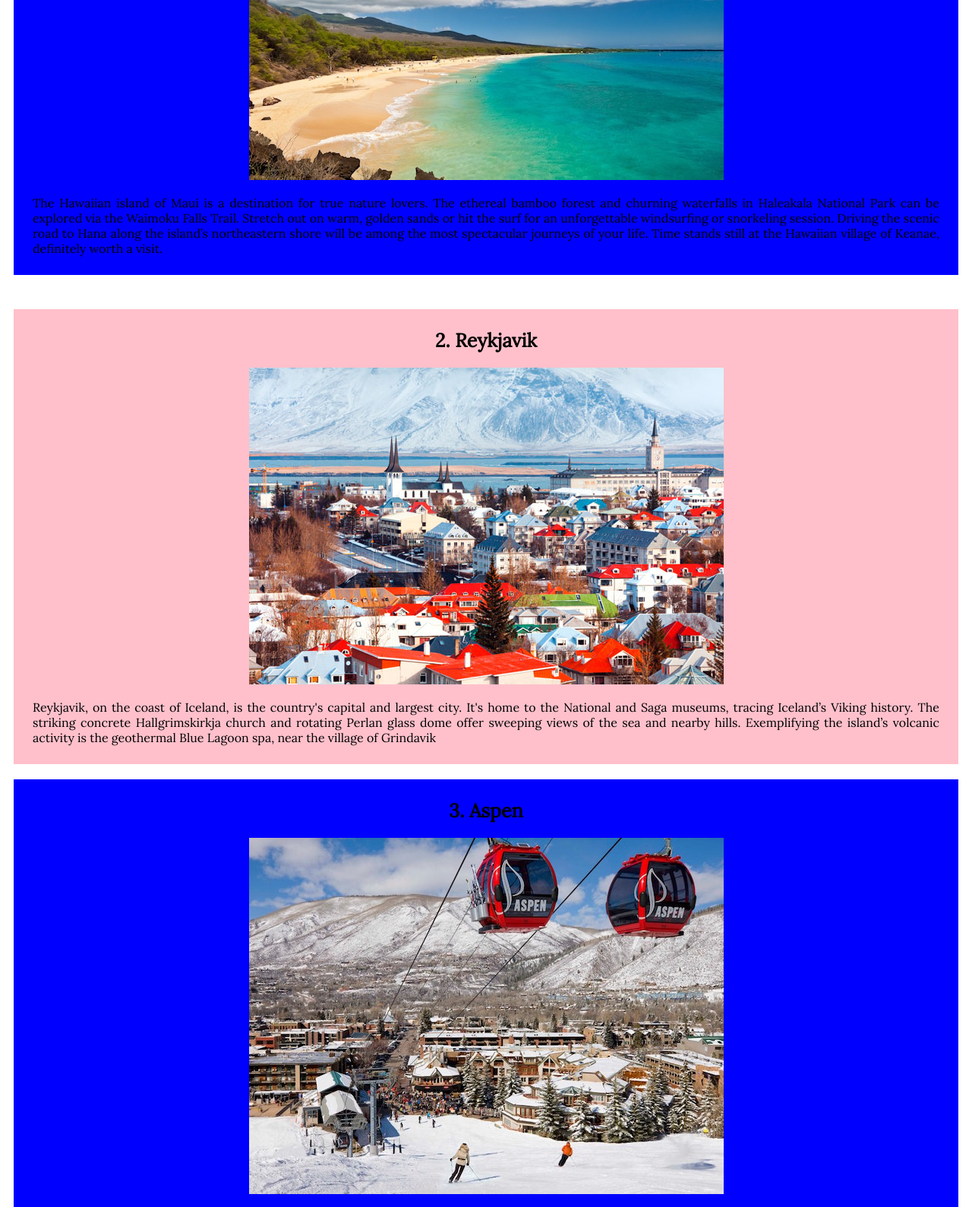
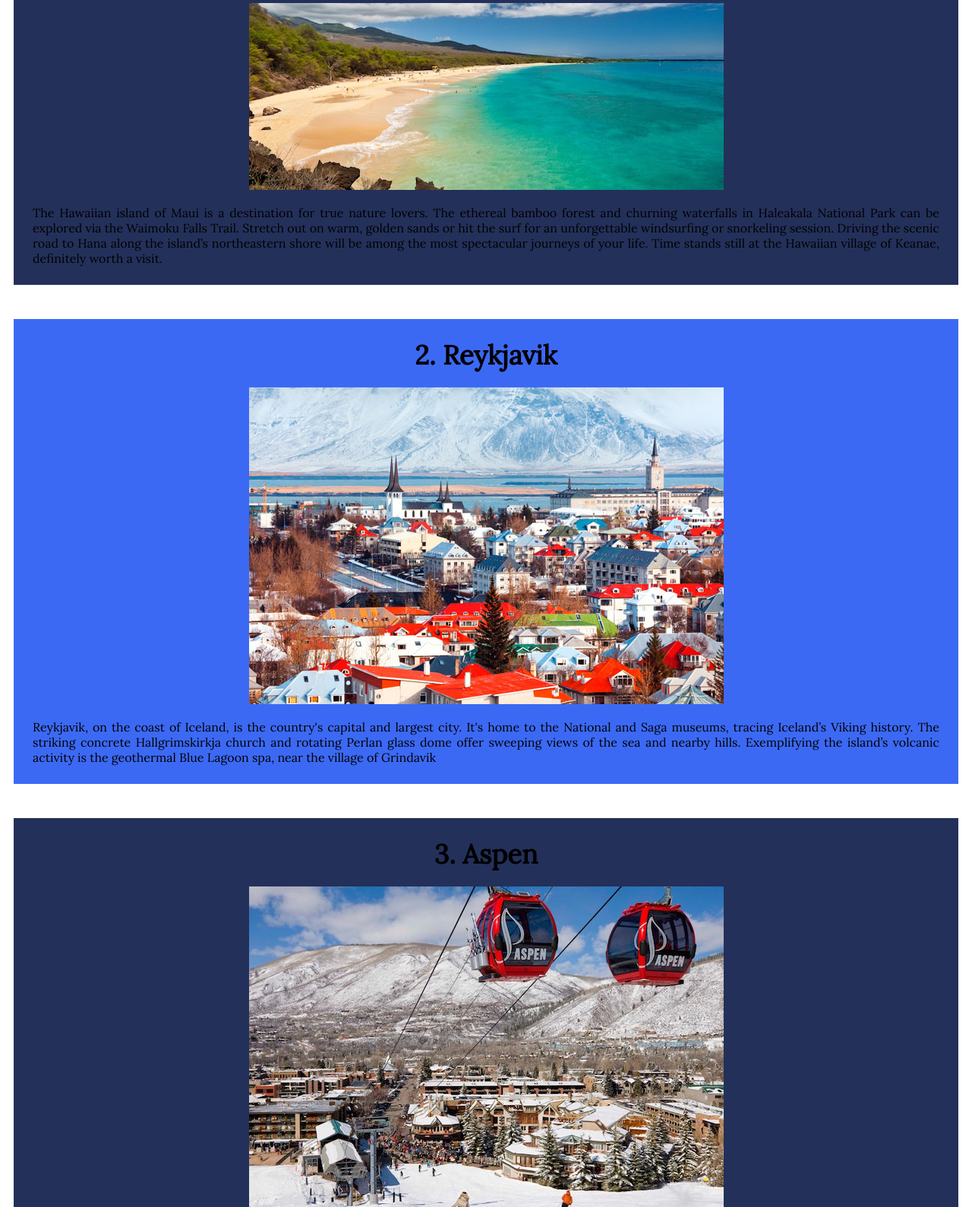
Before and after one commit to beatrizblank/beatrizblank, a plain HTML site: page homework/travel-bucket-list/index.html in a window 1280 px wide. Shown: the part 352-1941 px from the top of the page at 76% size. Drawn offline with Linux system fonts and the light colour scheme.

Commit message:
homework

```diff
--- a/homework/travel-bucket-list/css/styles.css
+++ b/homework/travel-bucket-list/css/styles.css
@@ -2,7 +2,7 @@ h1 {
 	color: white;
 	text-align: center;
 	font-family: lora;
-    background-color: pink;
+    background-color: #A1A4AE;
 	padding: 20px;
 	border-style: none;
 	margin-top: 10px;
@@ -13,13 +13,14 @@ h1 {
 .place {
 	display: inline-block;
 	text-align: center;
+
 }
 
 .title {
 	text-align: center;
 	margin: 20px;
     font-weight: bold;
-    font-size: 25px;
+    font-size: 35px;
     padding-top: 25px;
 }
 
@@ -36,18 +37,17 @@ p {
 
 #first {
 
-	background-color: blue;
-	margin-bottom: 45px;
+	background-color: #23305A;
 
 	}
 
 
 #second {
-	background-color: pink;
+	background-color: #3C69F4;
 
 }
 #third {
-	background-color: blue;
+	background-color: #23305A;
 
 }
 
@@ -55,6 +55,8 @@ p {
 	font-family: lora;
 	margin-right: 10px;
 	margin-left: 10px;
+	margin-bottom: 45px;
+
 }
 
 #Maui {
@@ -64,17 +66,22 @@ p {
 #Reykjavik {
 	margin-right: 25px;
 	margin-left: 25px;
+
 }
 
 #Aspen {
 	margin-right: 550px;
+
 }
 
-#all-places {
+.allplaces {
+
 	margin-top: 25px;
 	margin-bottom: 25px;
 }
+
 footer {
 
 	text-align: center;
+	margin-bottom: 45px;
 }
```
